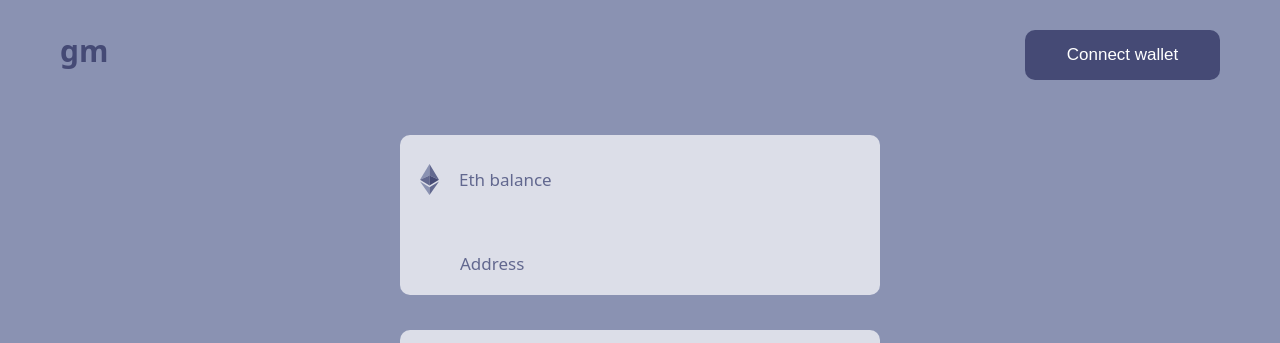
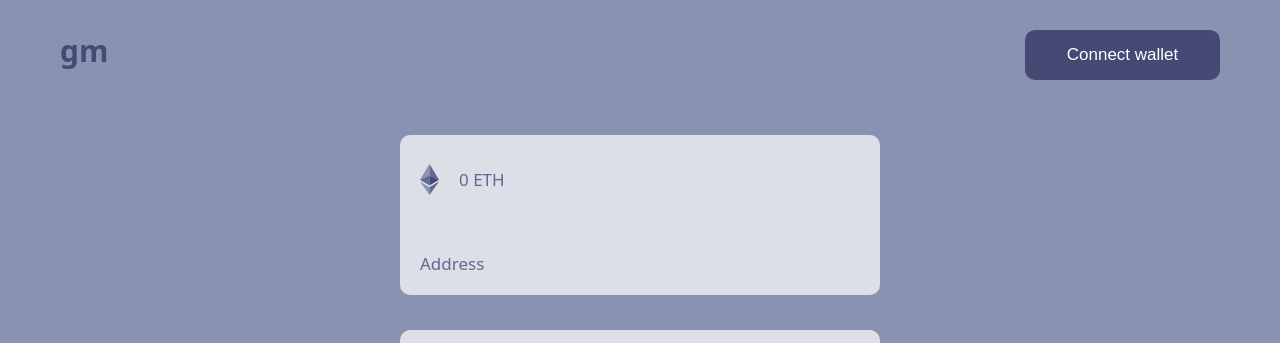
Before and after one commit to Michelpinto/gm-dapp, a Next.js app: page / in a window 1280 px wide. Shown: the top 343 px of the page. Built offline with nearby package versions, Linux system fonts and the light colour scheme.

Commit message:
first integration of ethers.js

```diff
--- a/package.json
+++ b/package.json
@@ -10,6 +10,7 @@
   "dependencies": {
     "@nomiclabs/hardhat-ethers": "^2.0.4",
     "@nomiclabs/hardhat-waffle": "^2.0.2",
+    "@reduxjs/toolkit": "^1.7.2",
     "babel-plugin-styled-components": "^2.0.2",
     "chai": "^4.3.6",
     "ethereum-waffle": "^3.4.0",
@@ -18,6 +19,8 @@
     "next": "12.0.10",
     "react": "17.0.2",
     "react-dom": "17.0.2",
+    "react-redux": "^7.2.6",
+    "redux": "^4.1.2",
     "styled-components": "^5.3.3"
   },
   "devDependencies": {
--- a/pages/index.js
+++ b/pages/index.js
@@ -1,17 +1,50 @@
 import Head from "next/head";
-import Image from "next/image";
-import Layout from "../layout/Basic";
-import styled from "styled-components";
 import Nav from "../src/components/nav/Nav";
 import Body from "../src/components/body/Body";
 import Card from "../src/components/card/Card";
-
-const H1 = styled.h1`
-    color: #a9a9a9;
-`;
+import { Provider } from "react-redux";
+import store from "../model/store";
+import GmAbi from "../artifacts/contracts/Gm.sol/Gm.json";
+import { useState } from "react";
+import { ethers } from "ethers";
 
 export default function Home() {
+    const gmContract = "0xf87774de0848070A2298c5c6020f4A5863c95f57";
+    const [connected, setConnected] = useState(false);
+    const [balanceAcc, setBalanceAcc] = useState(0);
+    const [showAddress, setShowAddress] = useState("Address");
+
+    async function getBalance() {
+        if (typeof window.ethereum !== "undefined") {
+            const [account] = await window.ethereum.request({
+                method: "eth_requestAccounts",
+            });
+            const provider = new ethers.providers.Web3Provider(window.ethereum);
+
+            provider.getBalance(account).then((balance) => {
+                const balanceInEth = ethers.utils.formatEther(balance);
+                const sliceEth = balanceInEth.slice(0, 5);
+                console.log(`balance: ${sliceEth} ETH`);
+                setBalanceAcc(sliceEth);
+            });
+
+            provider._getAddress(account).then((address) => {
+                const addy = address;
+                console.log(addy);
+                setShowAddress(addy);
+            });
+        }
+    }
+
+    async function connectWallet() {
+        await window.ethereum.request({ method: "eth_requestAccounts" });
+        console.log("connected");
+        setConnected(true);
+        getBalance();
+    }
+
     return (
+        <Provider store={store}>
             <div>
                 <Head>
                     <title>Gm dapp</title>
@@ -22,9 +55,14 @@ export default function Home() {
                     <link rel="icon" href="/favicon.ico" />
                 </Head>
 
-            <Nav />
-            <Card />
+                <Nav connected={connected} connectWallet={connectWallet} />
+                <Card
+                    showAddress={showAddress}
+                    connectWallet={connectWallet}
+                    balanceAcc={balanceAcc}
+                />
                 <Body />
             </div>
+        </Provider>
     );
 }
--- a/src/components/card/Card.jsx
+++ b/src/components/card/Card.jsx
@@ -1,8 +1,9 @@
 import React from "react";
 import { CardDiv, InsideDiv, P } from "./styles";
 import Image from "next/image";
+import { useState } from "react";
 
-const Card = () => {
+const Card = ({ balanceAcc, connectWallet, showAddress }) => {
     return (
         <CardDiv>
             <InsideDiv>
@@ -12,10 +13,10 @@ const Card = () => {
                     height={49}
                     alt="eth"
                 />
-                <p>Eth balance</p>
+                <p>{connectWallet && `${balanceAcc} ETH`}</p>
             </InsideDiv>
 
-            <P>Address</P>
+            <P>{showAddress}</P>
         </CardDiv>
     );
 };
--- a/src/components/card/styles.js
+++ b/src/components/card/styles.js
@@ -18,7 +18,7 @@ export const P = styled.p`
     font-size: 1.7rem;
     color: #62688f;
     font-weight: 500;
-    margin-left: 4rem;
+    /* margin-left: 4rem; */
 `;
 
 export const InsideDiv = styled.div`
--- a/src/components/nav/Nav.jsx
+++ b/src/components/nav/Nav.jsx
@@ -1,11 +1,14 @@
 import React from "react";
+import { useState } from "react";
 import { Div } from "./styles";
 
-const Nav = () => {
+const Nav = ({ connectWallet, connected }) => {
     return (
         <Div>
             <h1>gm</h1>
-            <button>Connect wallet</button>
+            <button onClick={connectWallet}>
+                {connected ? "Connected" : "Connect wallet"}
+            </button>
         </Div>
     );
 };
```
Also changed, not shown: 1 other file (tests, documents, lock files or other folders). Lines whose indentation alone changed are shown as unchanged.
